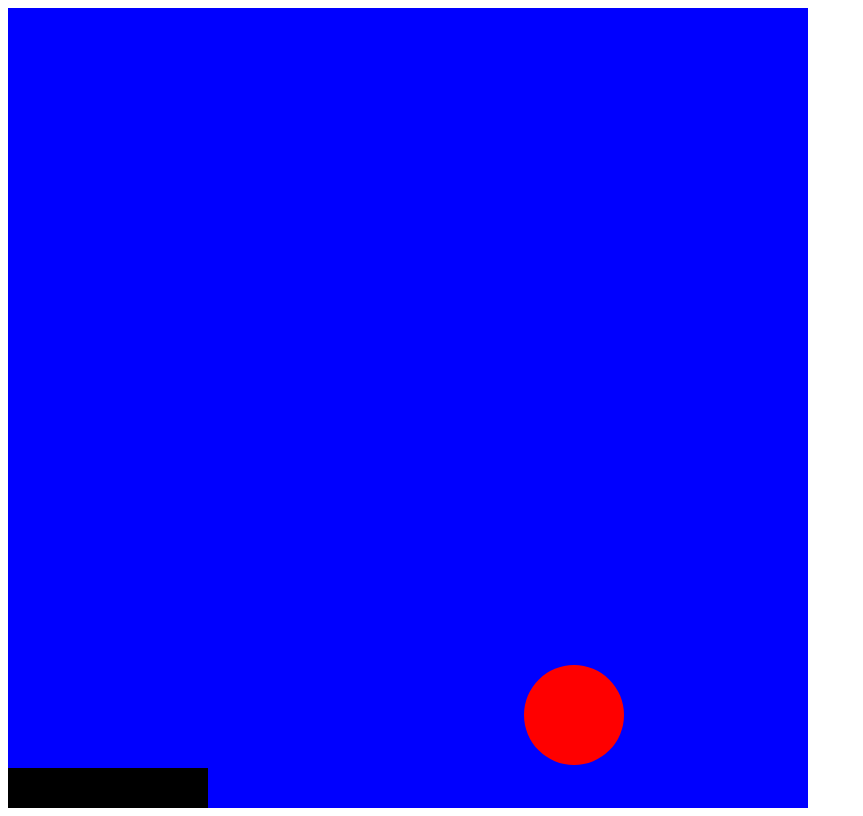
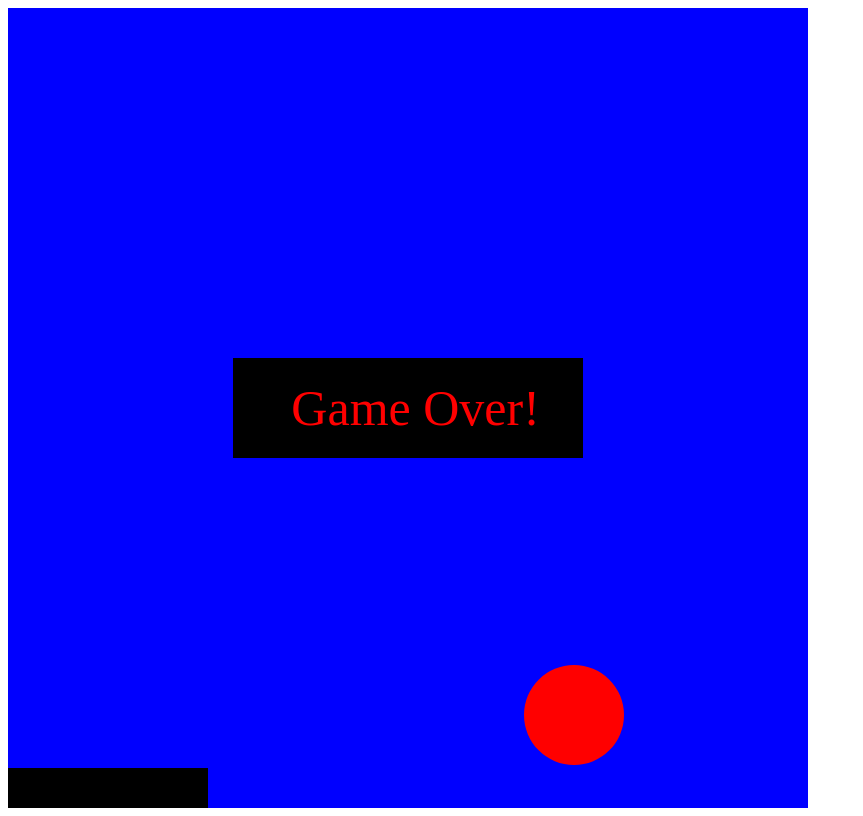
Before and after one commit to Elias0419/elias0419.github.io, a plain HTML site: page html/test.html in a window 1280 px wide. Shown: the whole page, without its empty margins (0-863 px from the left). Drawn offline with Linux system fonts and the light colour scheme.

Commit message:
Update test.html

```diff
--- a/html/test.html
+++ b/html/test.html
@@ -16,6 +16,28 @@
             this.gameOver = false;
 
             window.requestAnimationFrame(this.draw);
+        }
+            drawGameOver = (ctx) => {
+            const endScreenHeight = 100;
+            const endScreenWidth = 350;
+            const endScreenX = (this.canvas.width - endScreenWidth)/2;
+            const endScreenY = (this.canvas.height - endScreenHeight)/2;
+            const fontSize = 50;
+
+            ctx.save();
+
+            ctx.beginPath();
+            ctx.moveTo(0, 0);
+            ctx.fillStyle = 'black';
+            ctx.fillRect(endScreenX, endScreenY, endScreenWidth, endScreenHeight);
+
+            ctx.beginPath();
+            ctx.moveTo((endScreenWidth/6), fontSize);
+            ctx.fillStyle = 'red';
+            ctx.font = fontSize + 'px serif';
+            ctx.fillText('Game Over!', endScreenX + (endScreenWidth)/6, endScreenY + fontSize*4/3);
+
+            ctx.restore();
         }
 
         checkForBounce = () => {
@@ -60,6 +82,7 @@
             ctx.fill();
 
             if (this.gameOver) {
+                  this.drawGameOver(ctx);
                 return;
             }
 
```
